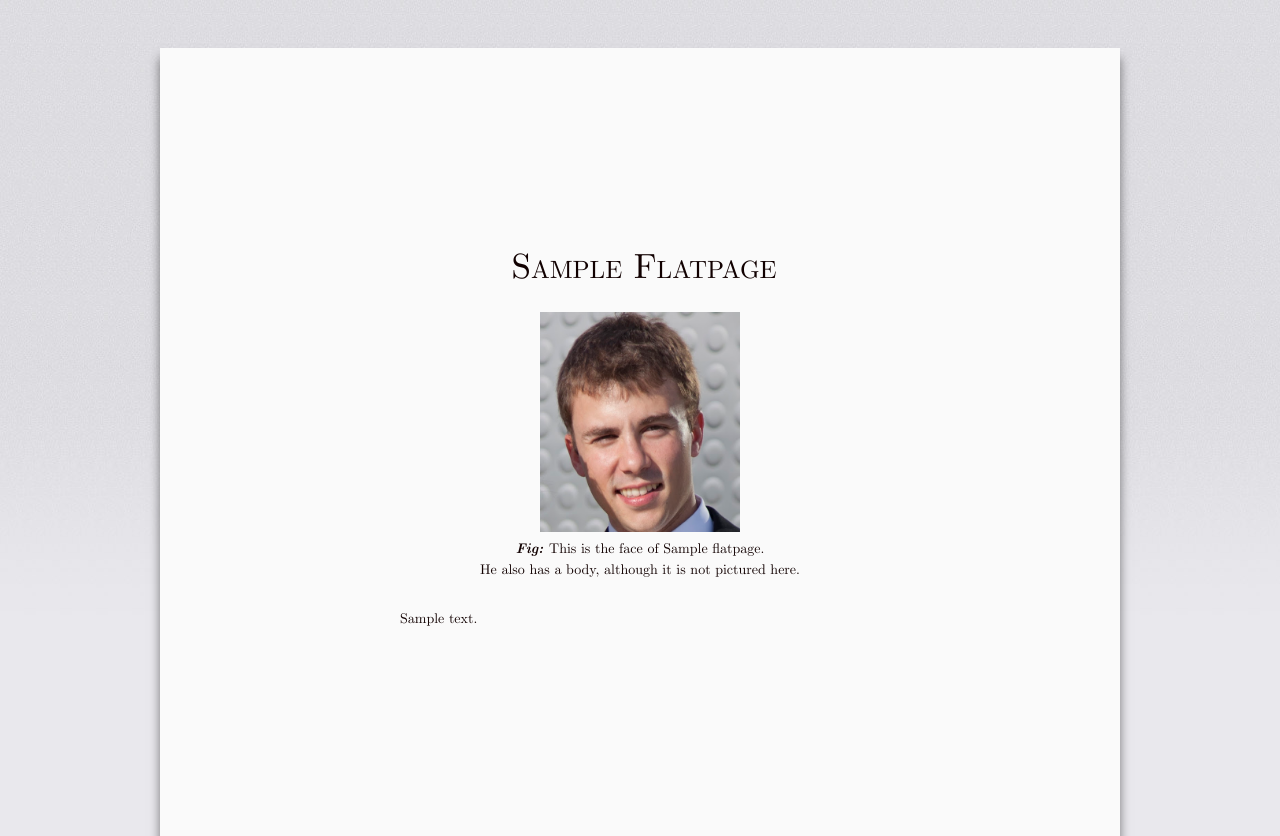
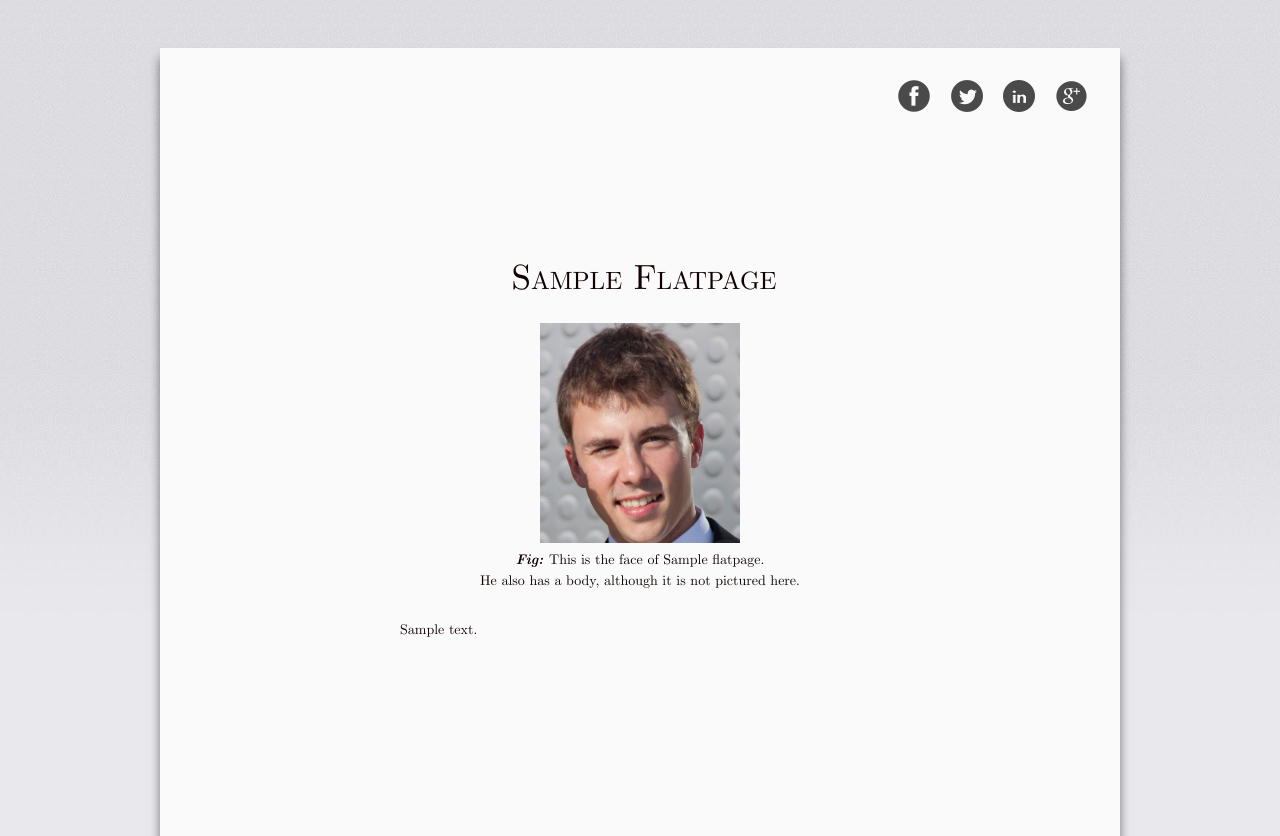
Before and after one commit to miguelgfierro/sciblog, a Django app: template blog/templates/flatpages/default.html in a window 1280 px wide. Shown: the top 836 px of the page. Run offline with Django 3.2, Linux system fonts and the light colour scheme; the template is opened without the code that fills it: most values are stand-ins (such as "Sample title", 1, 10 or a date in 2020); data that the repository does not hold is empty; some libraries are stand-ins or nearby versions.

Commit message:
adding social buttons to about page

```diff
--- a/blog/templates/blog/post_base.html
+++ b/blog/templates/blog/post_base.html
@@ -89,7 +89,7 @@
 
       <a href="https://twitter.com/miguelgfierro">Twitter</a> •
       <a href="https://es.linkedin.com/in/miguelgfierro">Linkedin</a> •
-      <a href="#">About</a>
+      <a href="http://miguelgfierro.com/about/">About</a>
       <br>
       Proudly designed by Miguel González-Fierro and his robot -
       <a style="padding:0px;" href="https://github.com/hoaphumanoid/sciblog">Github</a>
--- a/blog/templates/flatpages/default.html
+++ b/blog/templates/flatpages/default.html
@@ -5,13 +5,70 @@
         {{ flatpage.title }}
 {% endblock %}
 
+{% block headers %}
+
+    <!-- Open tag for Facebook. Add here your app_id -->
+    <meta property="fb:app_id"      content="556883141128364"/>
+    <meta property="og:url"         content="http://miguelgfierro.com/about/" />
+    <meta property="og:type"        content="article" />
+    <meta property="og:title"       content="{{ flatpage.title }}" />
+    <meta property="og:image"       content="http://miguelgfierro.com/static/blog/img/author.png" />
+
+{% endblock %}
+
 {% block content %}
 
+<!--Facebook share dialog script -->
+<script>
+  window.fbAsyncInit = function() {
+    FB.init({
+      appId      : '556883141128364',
+      xfbml      : true,
+      version    : 'v2.5'
+    });
+  };
+  (function(d, s, id){
+     var js, fjs = d.getElementsByTagName(s)[0];
+     if (d.getElementById(id)) {return;}
+     js = d.createElement(s); js.id = id;
+     js.src = "//connect.facebook.net/en_US/sdk.js";
+     fjs.parentNode.insertBefore(js, fjs);
+   }(document, 'script', 'facebook-jssdk'));
+FB.ui({
+  method: 'share_open_graph',
+  action_type: 'og.likes',
+  action_properties: JSON.stringify({
+      object:'http://miguelgfierro.com/about/',
+  })
+}, function(response){});
+</script>
+
 <div class="container">
+
+    <!-- Social buttons -->
+    <div class="row">
+        <div class="four columns">&nbsp;</div>
+        <div class="eight columns">&nbsp;</div>
+        <div class="four columns">
+        <a class="social-icons"  href="https://www.facebook.com/dialog/share?app_id=556883141128364&display=popup&href=http://miguelgfierro.com/about/&redirect_uri=http://miguelgfierro.com/">
+            <img src="{% static 'blog/img/facebook_circle_black-32.png' %}" width="32px" alt="">
+        </a>
+        <a class="social-icons"  href="https://twitter.com/intent/tweet?text={{ flatpage.title }}&url=http://miguelgfierro.com/about/&via=miguelgfierro">
+            <img src="{% static 'blog/img/twitter_circle_black-32.png' %}" width="32px" alt="">
+        </a>
+        <a class="social-icons"  href="https://www.linkedin.com/shareArticle?mini=true&text={{ flatpage.title }}&url=http://miguelgfierro.com/about/">
+            <img src="{% static 'blog/img/linkedin_circle_black-32.png' %}" width="32px" alt="">
+        </a>
+        <a class="social-icons"  href="https://plus.google.com/share?url=http://miguelgfierro.com/about/">
+            <img src="{% static 'blog/img/googleplus_circle_black-32.png' %}" width="32px" alt="">
+        </a>
+        </div>
+    </div>
+
     <div class="row">
         <div class="three columns">&nbsp;</div>
         <div class="ten columns">
-            <h1 class="title" style="padding-bottom:1rem;padding-top:4.5rem;"> {{ flatpage.title }}</h1>
+            <h1 class="title" style="padding-bottom:1rem;padding-top:1.5rem;"> {{ flatpage.title }}</h1>
             <div class="image">
                 <img src="{% static 'blog/img/author.png' %}" style="width: 200px;" >
                 <div class="image-caption">This is the face of {{ flatpage.title }}. <br>He also has a body, although it is
```
Also changed, not shown: blog/templates/blog/post_detail.html (indentation only).
